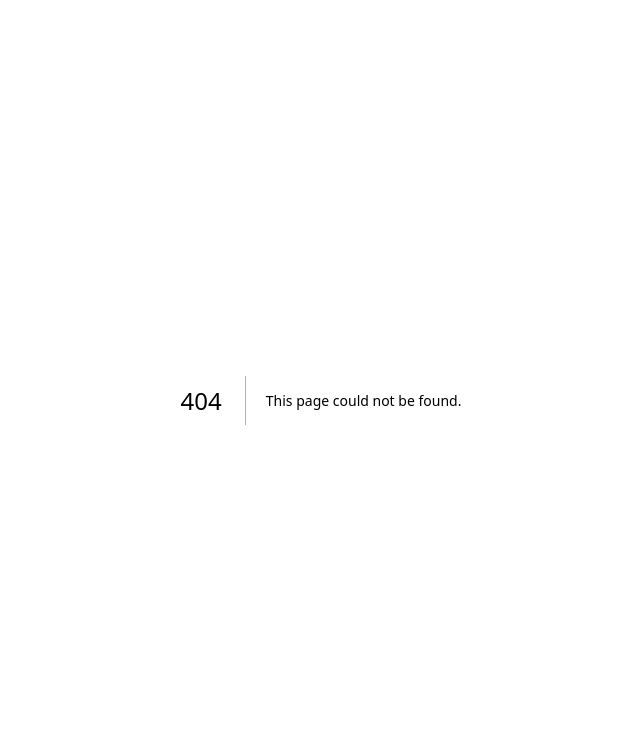
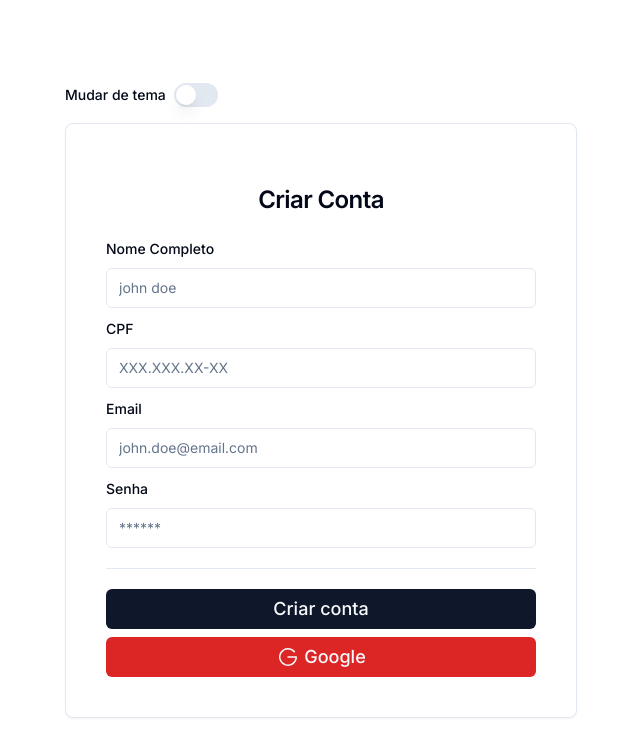
Before and after one commit to rms-diego/learn-next-auth, a Next.js app: page /sign-up in a window 1280 px wide. Before the commit this address had no page. Shown: the top 756 px of the page, without its empty margins (319-959 px from the left). Built offline with nearby package versions, Linux system fonts and the light colour scheme.

Commit message:
feat: create signup page and update theme provider

```diff
--- a/src/app/layout.tsx
+++ b/src/app/layout.tsx
@@ -9,13 +9,19 @@ export const metadata: Metadata = { title: 'Login next auth and shadcn ui' };
 
 export default function RootLayout({ children }: Readonly<{ children: React.ReactNode }>) {
   return (
-    <html lang="pt-BR">
-      <ThemeProvider
-        attribute="class"
-        defaultTheme="system"
-      >
-        <body className={inter.className}>{children}</body>
-      </ThemeProvider>
+    <html
+      lang="pt-BR"
+      suppressHydrationWarning
+    >
+      <head />
+      <body className={inter.className}>
+        <ThemeProvider
+          attribute="class"
+          defaultTheme="system"
+        >
+          {children}
+        </ThemeProvider>
+      </body>
     </html>
   );
 }
--- /dev/null
+++ b/src/app/sign-up/page.tsx
@@ -0,0 +1,154 @@
+'use client';
+
+import { zodResolver } from '@hookform/resolvers/zod';
+import { useForm } from 'react-hook-form';
+import { z } from 'zod';
+import { GoogleLogo } from '@phosphor-icons/react/dist/ssr';
+import { Button } from '@/components/ui/button';
+import {
+  Form,
+  FormControl,
+  FormField,
+  FormItem,
+  FormLabel,
+  FormMessage,
+} from '@/components/ui/form';
+import { Input } from '@/components/ui/input';
+import { Card, CardHeader, CardTitle } from '@/components/ui/card';
+import { Separator } from '@/components/ui/separator';
+import { SwitchTheme } from '@/components/switchTheme';
+
+const cpfRegex = /^(\d{3}\.\d{3}\.\d{3}-\d{2}|\d{11})$/;
+const formSchema = z.object({
+  fullName: z.string().min(5, 'Por favor digite o seu nome completo'),
+  email: z.string().email({ message: 'Email inválido' }),
+  password: z.string().min(6, 'A senha deve conter no mínimo 6 caracteres'),
+  taxId: z.string().regex(cpfRegex, 'CPF invalido'),
+});
+
+export default function SignUp() {
+  const form = useForm<z.infer<typeof formSchema>>({
+    resolver: zodResolver(formSchema),
+    defaultValues: {
+      fullName: '',
+      email: '',
+      password: '',
+      taxId: '',
+    },
+  });
+
+  function onSubmit() {
+    const { fullName, taxId, email, password } = form.getValues();
+    console.log({ email, fullName, password, taxId });
+  }
+
+  return (
+    <div className="w-screen h-screen flex flex-col justify-center gap-4">
+      <div className="small-mobile:w-[90vw] mobile:w-[85vw] w-2/3 desktop:w-2/5 self-center flex ">
+        <SwitchTheme />
+      </div>
+
+      <main className="flex justify-center">
+        <Card className="small-mobile:w-[90vw] mobile:w-[85vw] w-2/3 desktop:w-2/5 p-10 flex flex-col">
+          <CardHeader className="text-center">
+            <CardTitle>Criar Conta</CardTitle>
+          </CardHeader>
+
+          <Form {...form}>
+            <form
+              onSubmit={form.handleSubmit(onSubmit)}
+              className="flex flex-col gap-2"
+            >
+              <FormField
+                control={form.control}
+                name="fullName"
+                render={({ field }) => (
+                  <FormItem>
+                    <FormLabel>Nome Completo</FormLabel>
+                    <FormControl>
+                      <Input
+                        placeholder="john doe"
+                        {...field}
+                      />
+                    </FormControl>
+                    <FormMessage />
+                  </FormItem>
+                )}
+              />
+
+              <FormField
+                control={form.control}
+                name="taxId"
+                render={({ field }) => (
+                  <FormItem>
+                    <FormLabel>CPF</FormLabel>
+                    <FormControl>
+                      <Input
+                        placeholder="XXX.XXX.XX-XX"
+                        {...field}
+                      />
+                    </FormControl>
+                    <FormMessage />
+                  </FormItem>
+                )}
+              />
+
+              <FormField
+                control={form.control}
+                name="email"
+                render={({ field }) => (
+                  <FormItem>
+                    <FormLabel>Email</FormLabel>
+                    <FormControl>
+                      <Input
+                        placeholder="john.doe@email.com"
+                        {...field}
+                      />
+                    </FormControl>
+                    <FormMessage />
+                  </FormItem>
+                )}
+              />
+
+              <FormField
+                control={form.control}
+                name="password"
+                render={({ field }) => (
+                  <FormItem>
+                    <FormLabel>Senha</FormLabel>
+                    <FormControl>
+                      <Input
+                        type="password"
+                        placeholder="******"
+                        {...field}
+                      />
+                    </FormControl>
+                    <FormMessage />
+                  </FormItem>
+                )}
+              />
+
+              <Separator className="my-3" />
+              <div className="flex flex-col gap-2">
+                <Button
+                  type="submit"
+                  className="text-center hover:opacity-90 transition duration-300 text-lg"
+                >
+                  Criar conta
+                </Button>
+
+                <Button
+                  type="button"
+                  className="bg-red-600 hover:bg-red-600 hover:opacity-90 transition duration-300 flex items-center gap-1 text-lg"
+                >
+                  <GoogleLogo className="text-2xl" />
+                  Google
+                </Button>
+              </div>
+            </form>
+          </Form>
+        </Card>
+      </main>
+    </div>
+  );
+}
--- a/src/components/switchTheme/index.tsx
+++ b/src/components/switchTheme/index.tsx
@@ -5,8 +5,6 @@ import { useTheme } from 'next-themes';
 
 export function SwitchTheme() {
   const { theme, setTheme } = useTheme();
-
-  const currentTheme = theme === 'light' ? 'escuro' : 'claro';
 
   function handleChangeTheme() {
     if (theme === 'light') return setTheme('dark');
@@ -16,7 +14,7 @@ export function SwitchTheme() {
 
   return (
     <div className="flex justify-center items-center gap-2">
-      <Label htmlFor="theme-switch">Trocar para tema {currentTheme}</Label>
+      <Label htmlFor="theme-switch self-end">Mudar de tema</Label>
       <Switch
         id="theme-switch"
         onClick={handleChangeTheme}
--- a/src/components/themeProvider/index.tsx
+++ b/src/components/themeProvider/index.tsx
@@ -1,4 +1,3 @@
-import * as React from 'react';
 import { ThemeProvider as NextThemesProvider } from 'next-themes';
 import { type ThemeProviderProps } from 'next-themes/dist/types';
 
```
